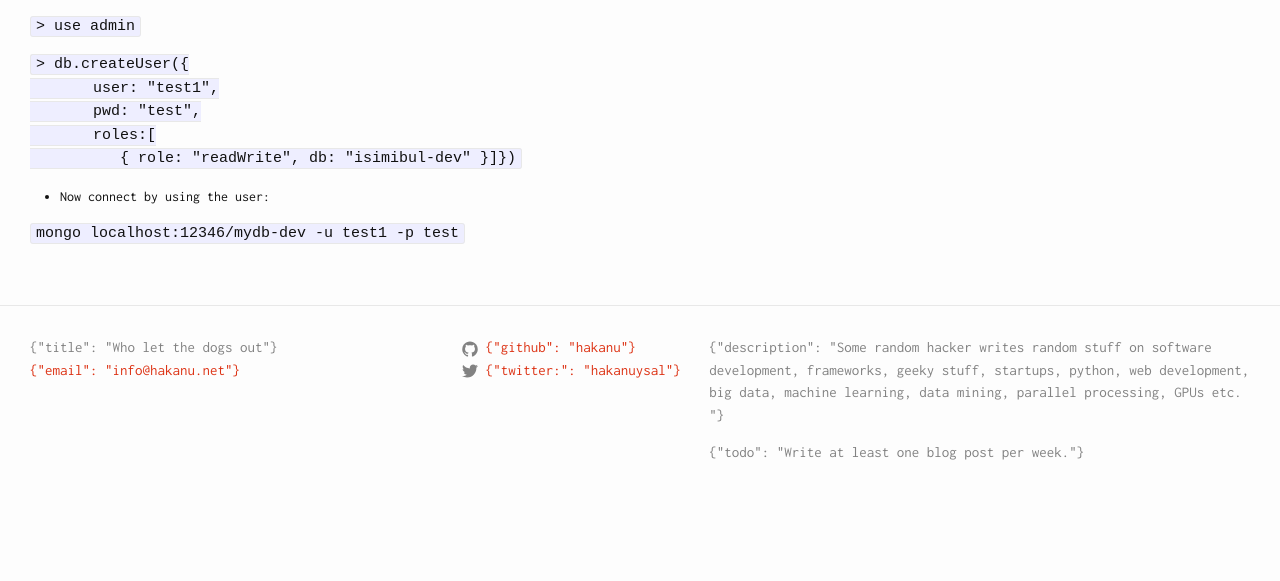
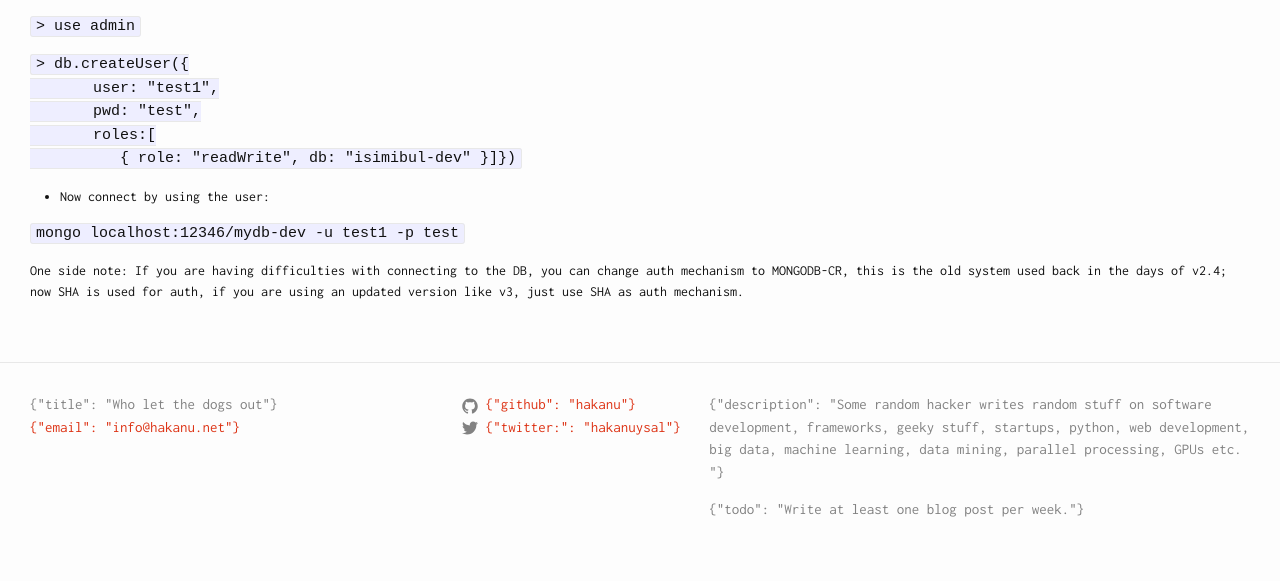
Before and after one commit to hakanu/blog, a Jekyll site: the page built from _posts/2016-03-21-solving-mongodb-user-creation-problem.md, in a window 1280 px wide. Shown: the part 674-1255 px from the top of the page. Built offline with Jekyll 4.4.1, drawn with Linux system fonts in a browser that asks for light colours; comment, search, counter and statistics services are not loaded; before the commit the page ends 1198 px from its top, so only the background shows below that.

Commit message:
Updated 2016-03-21-solving-mongodb-user-creation-problem.md

```diff
--- a/_posts/2016-03-21-solving-mongodb-user-creation-problem.md
+++ b/_posts/2016-03-21-solving-mongodb-user-creation-problem.md
@@ -4,6 +4,7 @@ layout: post
 category: mongodb
 title: "Solving mongodb's user creation problem"
 ---
+
 
 
 
@@ -29,3 +30,5 @@ Here is the working command for me.
 - Now connect by using the user:
 
 `mongo localhost:12346/mydb-dev -u test1 -p test`
+
+One side note: If you are having difficulties with connecting to the DB, you can change auth mechanism to MONGODB-CR, this is the old system used back in the days of v2.4; now SHA is used for auth, if you are using an updated version like v3, just use SHA as auth mechanism.
```
